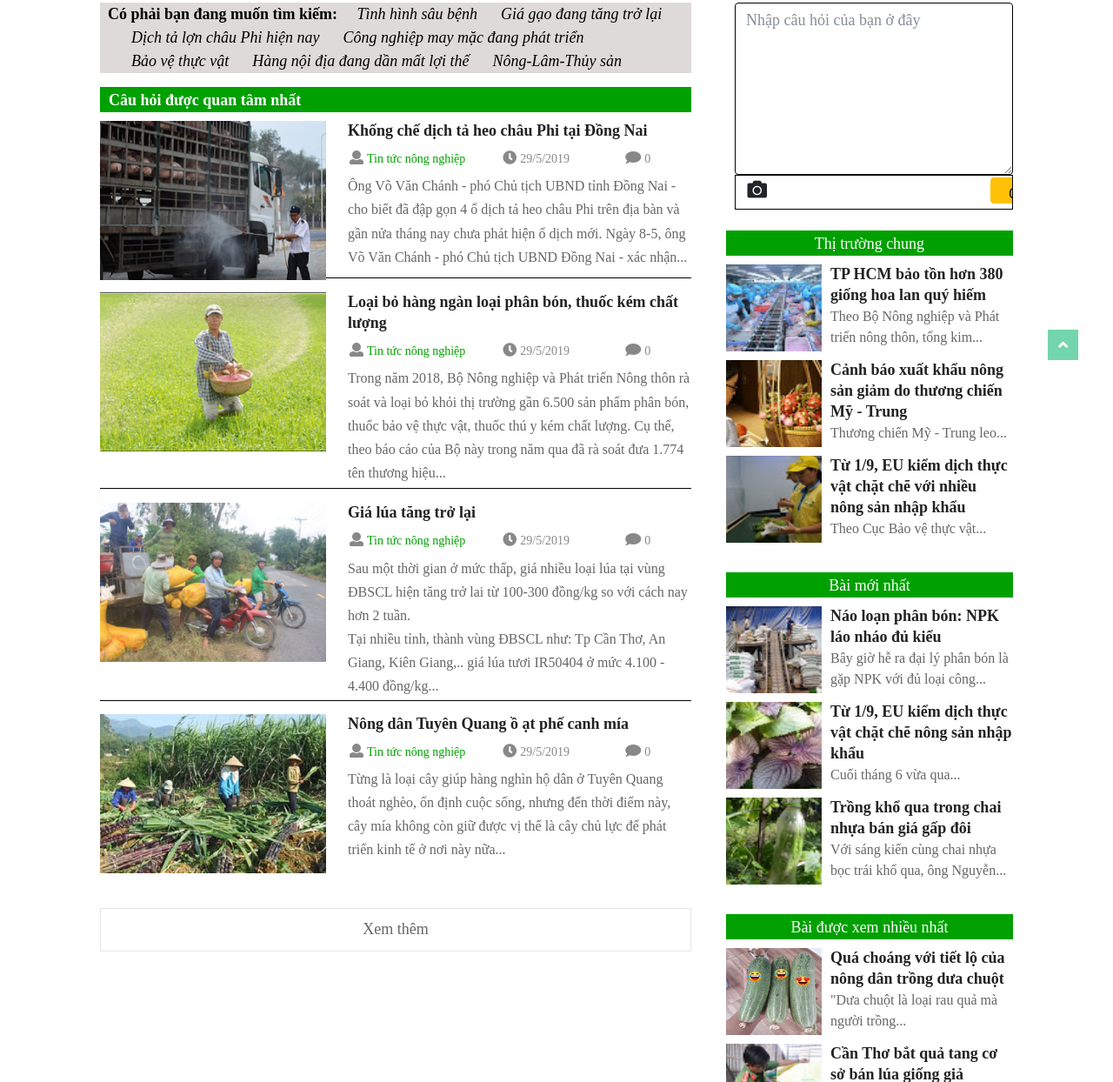
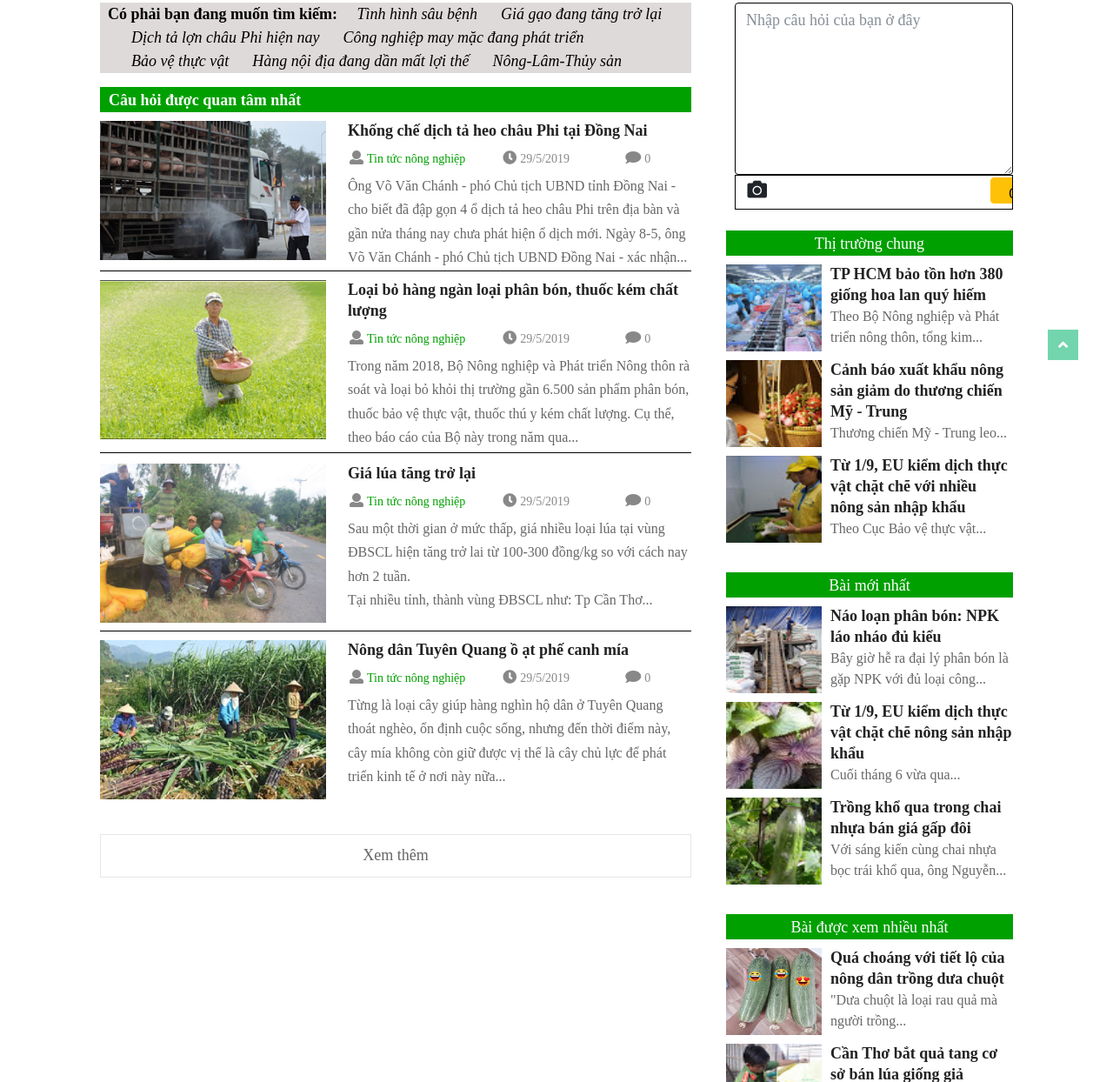
Before and after one commit to hci2019group01/webnongnghiep2019.github.io, a plain HTML site: page gochoidap.html in a window 1280 px wide. Shown: the part 426-1670 px from the top of the page at 87% size. Drawn offline with Linux system fonts and the light colour scheme; some icons are missing; a web font is replaced by a local one.

Commit message:
Update gochoidap.html

```diff
--- a/gochoidap.html
+++ b/gochoidap.html
@@ -219,7 +219,7 @@
 <div class="container">
 	<div class="bg0 flex-wr-sb-c p-rl-20 p-tb-8">
 		<div class="f2-s-1 p-r-30 m-tb-6">
-			<a href="index.html" class="breadcrumb-item f1-s-3 cl9">
+			<a href="index.html" class="breadcrumb-item f1-s-3 cl9"  style="color:#00A000">
 				Trang chủ
 			</a>
 
@@ -264,7 +264,7 @@
 								</div>
 								<div class="flex-wr-sb-s p-t-10 p-b-15" >
 									<a href="blog-detail-02.html" class="size-w-8 wrap-pic-w hov1 trans-03 w-full-sr575 m-b-25">
-										<img src="images/dichTaHeo.jpg" alt="IMG" width="260px" height="183.13px">
+										<img src="images/dichTaHeo.jpg" alt="IMG" width="260px" height="160.13px">
 									</a>
 
 									<div class="size-w-9 w-full-sr575 m-b-25">
@@ -316,7 +316,7 @@
 
 								</div>
 								<!-- Item post -->
-								<div class="flex-wr-sb-s p-t-40 p-b-15" style="margin-top: -24px">
+								<div class="flex-wr-sb-s p-t-40 p-b-15" style="margin-top: -30px">
 									<a href="blog-detail-02.html" class="size-w-8 wrap-pic-w hov1 trans-03 w-full-sr575 m-b-25">
 										<img src="images/thuocBaoVeThucVat.jpg" alt="IMG" width="260px" height="183.13px">
 									</a>
@@ -360,7 +360,7 @@
 										<p class="f1-s-1 cl6 p-b-24">
 											Trong năm 2018, Bộ Nông nghiệp và Phát triển Nông thôn rà soát và loại bỏ khỏi thị trường
 											gần 6.500 sản phẩm phân bón, thuốc  bảo vệ thực vật, thuốc thú y kém chất lượng. Cụ thể,
-											theo báo cáo của Bộ này trong năm qua đã rà soát đưa 1.774 tên thương hiệu...
+											theo báo cáo của Bộ này trong năm qua...
 										</p>
 									</div>
 								</div>
@@ -368,7 +368,7 @@
 
 								</div>
 								<!-- Item post -->
-								<div class="flex-wr-sb-s p-t-40 p-b-15" style="margin-top: -24px">
+								<div class="flex-wr-sb-s p-t-40 p-b-15" style="margin-top: -28px">
 									<a href="blog-detail-02.html" class="size-w-8 wrap-pic-w hov1 trans-03 w-full-sr575 m-b-25">
 										<img src="images/giaLua.jpg" alt="IMG" width="260px" height="183.13px">
 									</a>
@@ -411,17 +411,16 @@
 										<div class="description">
 											<p class="f1-s-1 cl6 p-b-5">
 												Sau một thời gian ở mức thấp, giá nhiều loại lúa tại vùng ĐBSCL hiện tăng trở lai từ 100-300 đồng/kg
-												so với cách nay hơn 2 tuần. <br> Tại nhiều tỉnh, thành vùng ĐBSCL như: Tp Cần Thơ, An Giang, Kiên
-												Giang,..  giá lúa tươi IR50404 ở mức 4.100 - 4.400 đồng/kg...
+												so với cách nay hơn 2 tuần. <br> Tại nhiều tỉnh, thành vùng ĐBSCL như: Tp Cần Thơ...
 											</p>
 										</div>
 
 									</div>
 								</div>
-								<div class="flex-wr-sb-s p-t-40 p-b-15" style="border-bottom: 1px solid black; margin-top: -98px">
+								<div class="flex-wr-sb-s p-t-40 p-b-15" style="border-bottom: 1px solid black; margin-top: -86px">
 								</div>
 								<!-- Item post -->
-								<div class="flex-wr-sb-s p-t-15 p-b-15" >
+								<div class="flex-wr-sb-s p-t-10 p-b-15" >
 									<a href="blog-detail-02.html" class="size-w-8 wrap-pic-w hov1 trans-03 w-full-sr575 m-b-25">
 										<img src="images/phaMia.jpg" alt="IMG" width="260px" height="183.13px">
 									</a>
```
